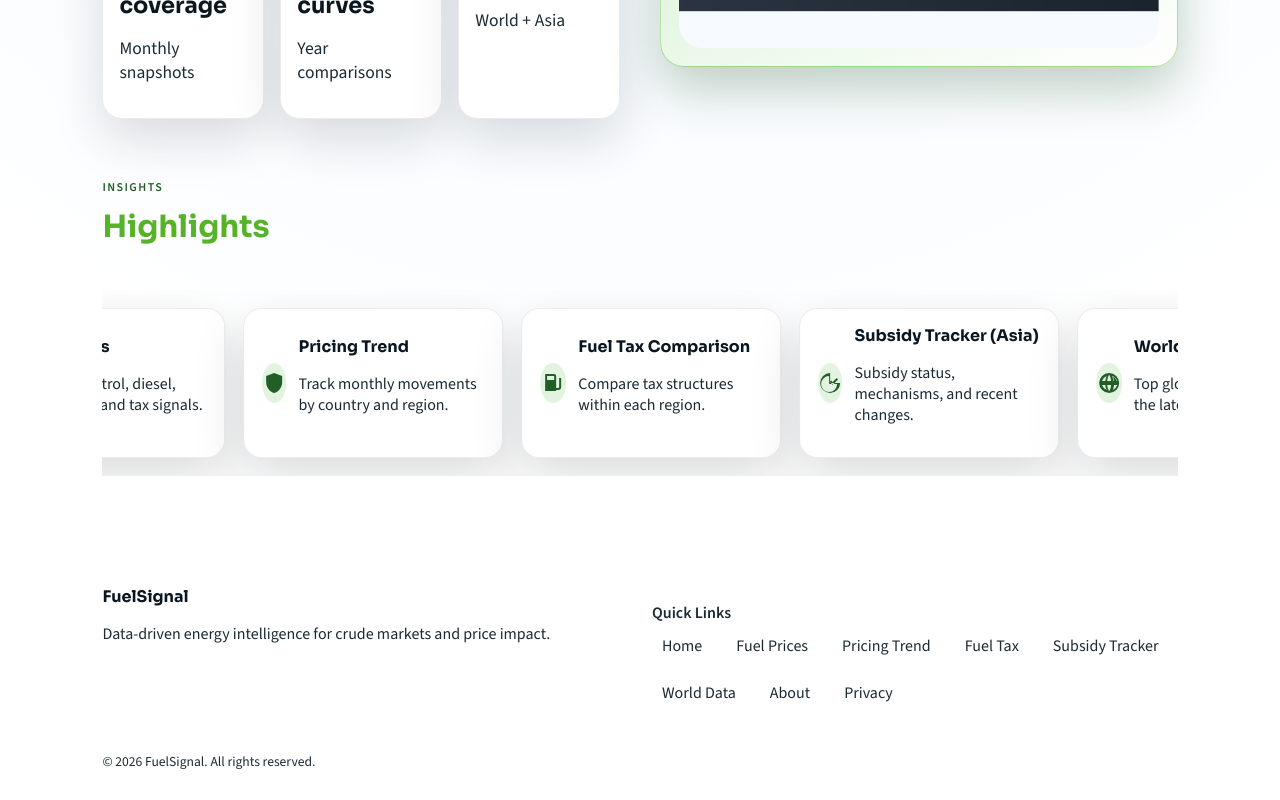
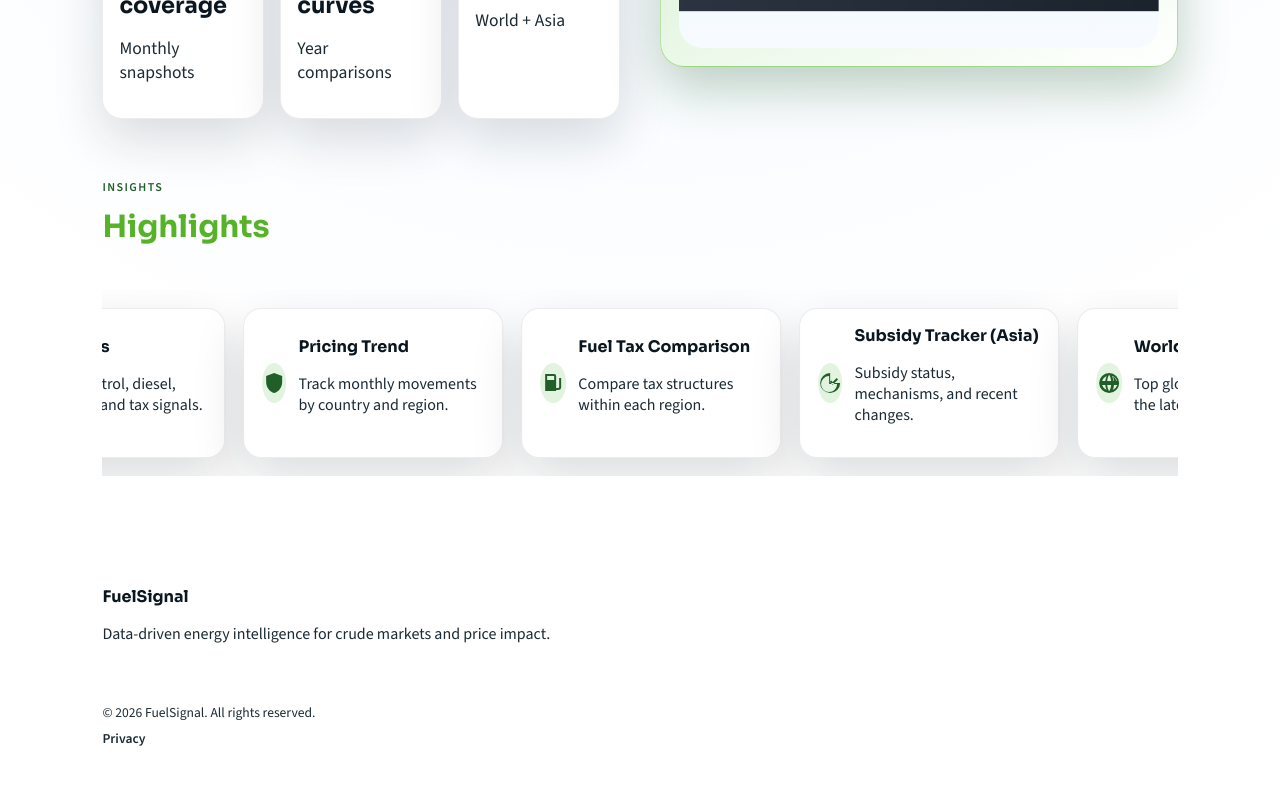
Before and after one commit to rnx2024/CrudeWatch-frontend, a React (Vite) app: page / in a window 1280 px wide. Shown: the part 636-1436 px from the top of the page. After the commit the page ends 1413 px from the top, so only its background shows below. Built offline with nearby package versions, Linux system fonts and the light colour scheme; no server answers.

Commit message:
update footer privacy link

```diff
--- a/src/styles/insights.css
+++ b/src/styles/insights.css
@@ -485,6 +485,14 @@
   margin-top: 24px;
   padding-top: 18px;
   font-size: 0.85rem;
+  display: flex;
+  flex-direction: column;
+  gap: 8px;
+}
+
+.footer-privacy {
+  color: var(--footer-accent);
+  font-weight: 600;
 }
 
 @keyframes roll {
--- a/src/ui/Footer.jsx
+++ b/src/ui/Footer.jsx
@@ -8,22 +8,10 @@ export default function Footer() {
             Data-driven energy intelligence for crude markets and price impact.
           </p>
         </div>
-        <div className="footer-links">
-          <p className="footer-title">Quick Links</p>
-          <div className="footer-links-row">
-            <a href="/">Home</a>
-            <a href="/fuel-prices">Fuel Prices</a>
-            <a href="/pricing-trend">Pricing Trend</a>
-            <a href="/fuel-tax-comparison">Fuel Tax</a>
-            <a href="/subsidy-tracker">Subsidy Tracker</a>
-            <a href="/world-data">World Data</a>
-            <a href="/about">About</a>
-            <a href="/privacy">Privacy</a>
-          </div>
-        </div>
       </div>
       <div className="footer-bottom">
         <span>© 2026 FuelSignal. All rights reserved.</span>
+        <a className="footer-privacy" href="/privacy">Privacy</a>
       </div>
     </footer>
   );
```
